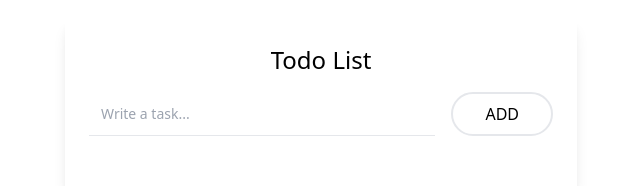
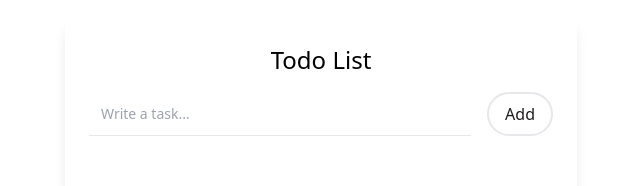
Before and after one commit to judexes/todo-ngrx, an Angular app: page / in a window 1280 px wide. Shown: the top 186 px of the page, without its empty margins (319-959 px from the left). Built offline with nearby package versions, Linux system fonts and the light colour scheme.

Commit message:
UI update and readdeme

```diff
--- a/src/app/todo/todo.component.css
+++ b/src/app/todo/todo.component.css
@@ -13,3 +13,23 @@ input:focus {
     /* box-shadow: 0 0 0 0.2rem rgba(14, 205, 59, 0.25); */
     @apply mt-4;
 }
+
+button {
+    background-color: white;
+    color: rgb(33, 29, 30);
+    /* border: 2px solid transparent; */
+    /* border-radius: 35px; */
+    /* padding: 1rem 2rem; */
+    /* min-width: 10rem; */
+    /* text-align: center; */
+    transition: all 0.2s ease-in-out 0s;
+    cursor: pointer;
+    /* font-family: Inter; */
+    /* font-weight: 600; */
+}
+
+button:hover {
+    color: white;
+    background-color: rgb(33, 29, 30);
+    border: 2px solid transparent;
+}
--- a/src/app/todo/todo.component.html
+++ b/src/app/todo/todo.component.html
@@ -6,7 +6,7 @@
                 <input class="text-sm border-b appearance-none focus:outline-none w-full py-2 px-3 mr-4 text-grey-darker"
                     placeholder="Write a task..." formControlName="todoItem">
                 <button type="submit"
-                    class="flex-no-shrink p-2 border-2 rounded-full px-8 uppercase text-teal border-teal hover:text-white hover:bg-teal">Add
+                    class="flex-no-shrink p-2 border-2 rounded-full px-4 text-teal border-teal hover:text-white hover:bg-teal">Add
                 </button>
             </form>
 
```
Also changed, not shown: 1 other file (tests, documents, lock files or other folders).
